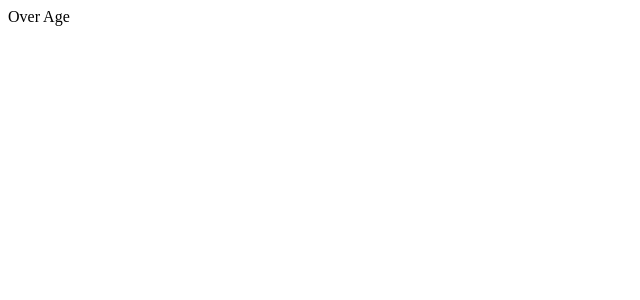
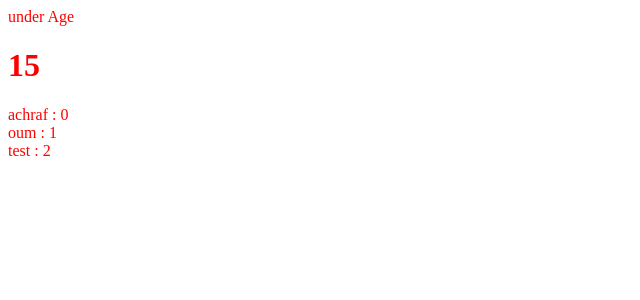
Before and after one commit to bouachrineAchraf/react-learning, a React (Create React App) app: page / in a window 1280 px wide. Shown: the top 300 px of the page, without its empty margins (0-640 px from the left). Built offline with nearby package versions, Linux system fonts and the light colour scheme.

Commit message:
display a list with map

```diff
--- a/src/App.js
+++ b/src/App.js
@@ -1,10 +1,17 @@
 import './App.css';
 
 function App() {
-  const age = 19;
+  const age = 17;
+  const listofname = ["achraf", "oum", "test"]
 
   return (
-    <div>{age >= 18 ? <div>Over Age</div> : <div> under Age</div> }</div>
+    <div style={{color: age <= 18 ? "red" : "blue"}}>{age >= 18 ? <div>Over Age</div> : <div> under Age</div> }
+    <div>{age >= 18 ? <button> this is a button</button> : <h1>15</h1>}</div>
+    {listofname.map((element, value) => {
+      return <div>{element} : {value}</div>
+    })}
+    </div>
+
     // <div className="App">
     //   <User name="achraf" age={23} email="achraf@achraf.com"/>
     //   <User name="test" age={2665} email="jake@achraf.com"/>
```
